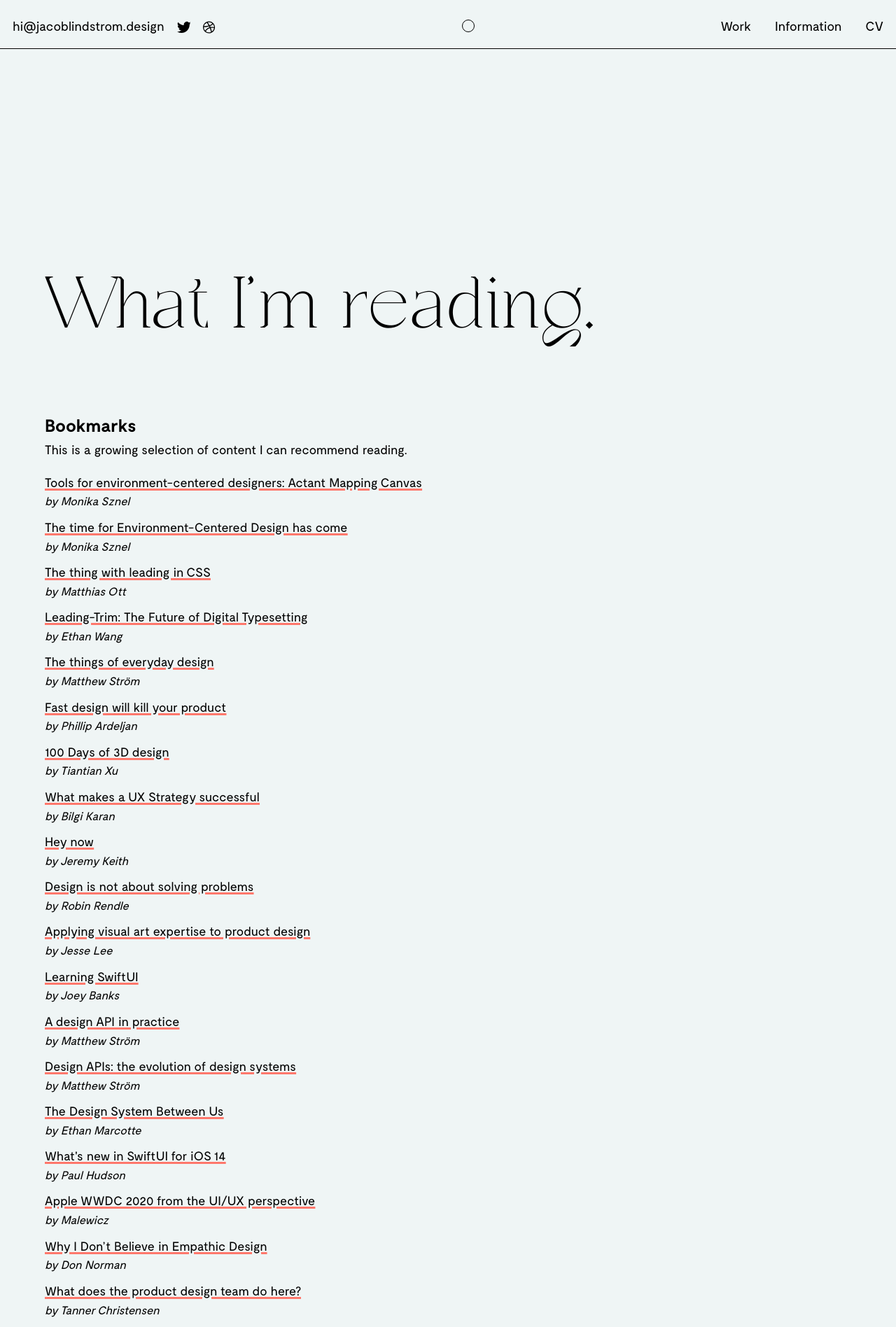
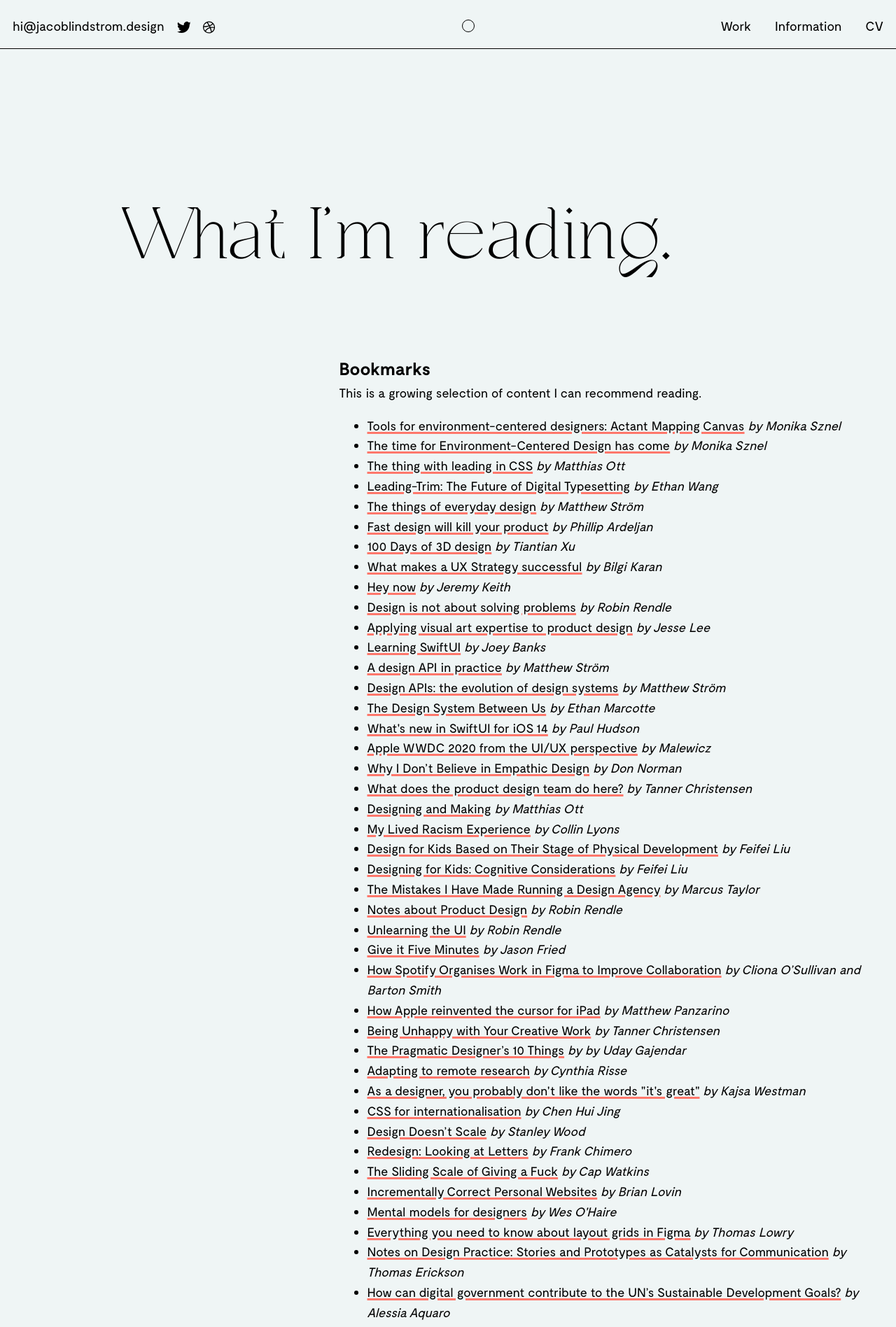
Before and after one commit to jacoblindstrm/jacoblindstrm.github.io, a Jekyll site: the page built from _posts/2020-04-01-what-im-reading.html, in a window 1280 px wide. Shown: the top 1896 px of the page at 70% size. Built offline with Jekyll 4.4.1, drawn with Linux system fonts in a browser that asks for light colours; comment, search, counter and statistics services are not loaded.

Commit message:
Update list.html

```diff
--- a/_layouts/list.html
+++ b/_layouts/list.html
@@ -1,6 +1,6 @@
 ---
 layout: default
 ---
-<article id="list">
+<article class="grid list">
     {{ content }}
 </article>
```
